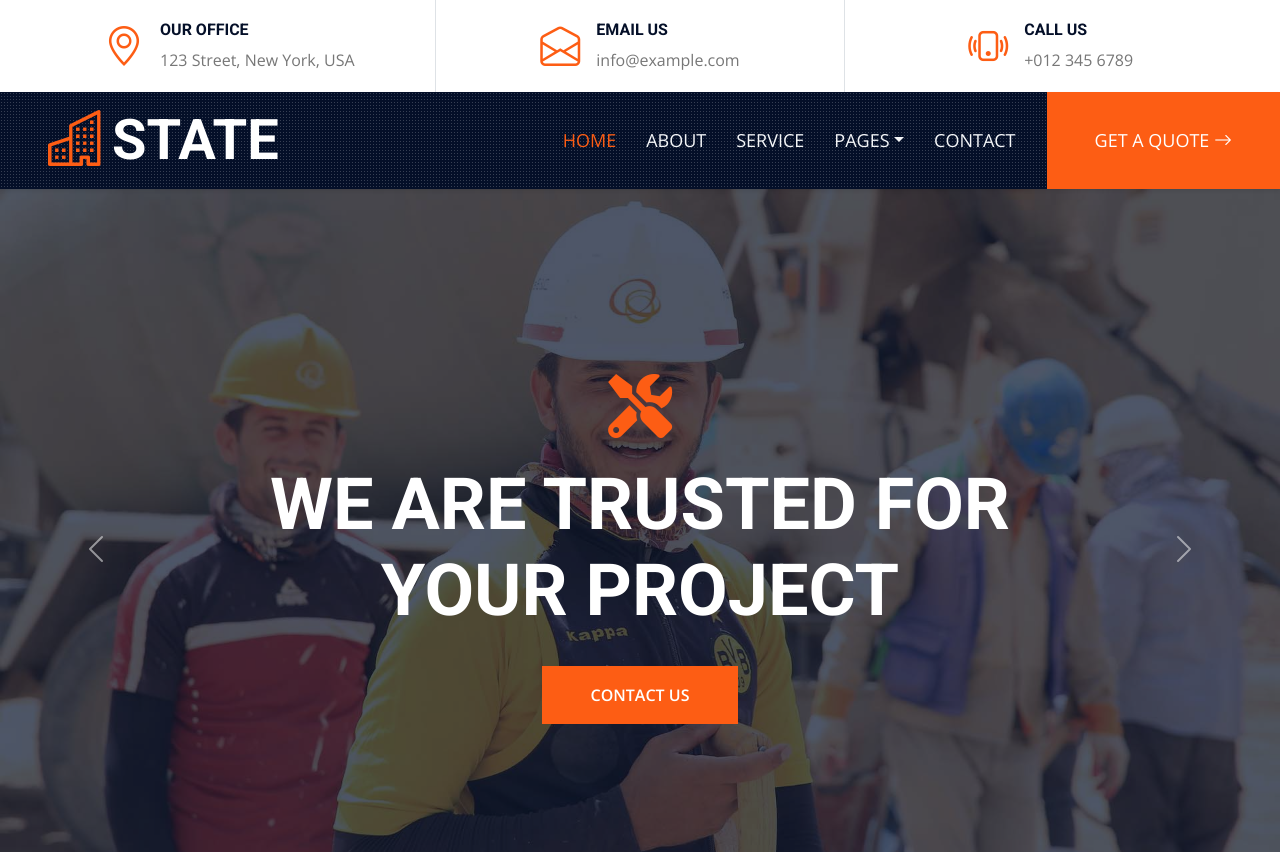
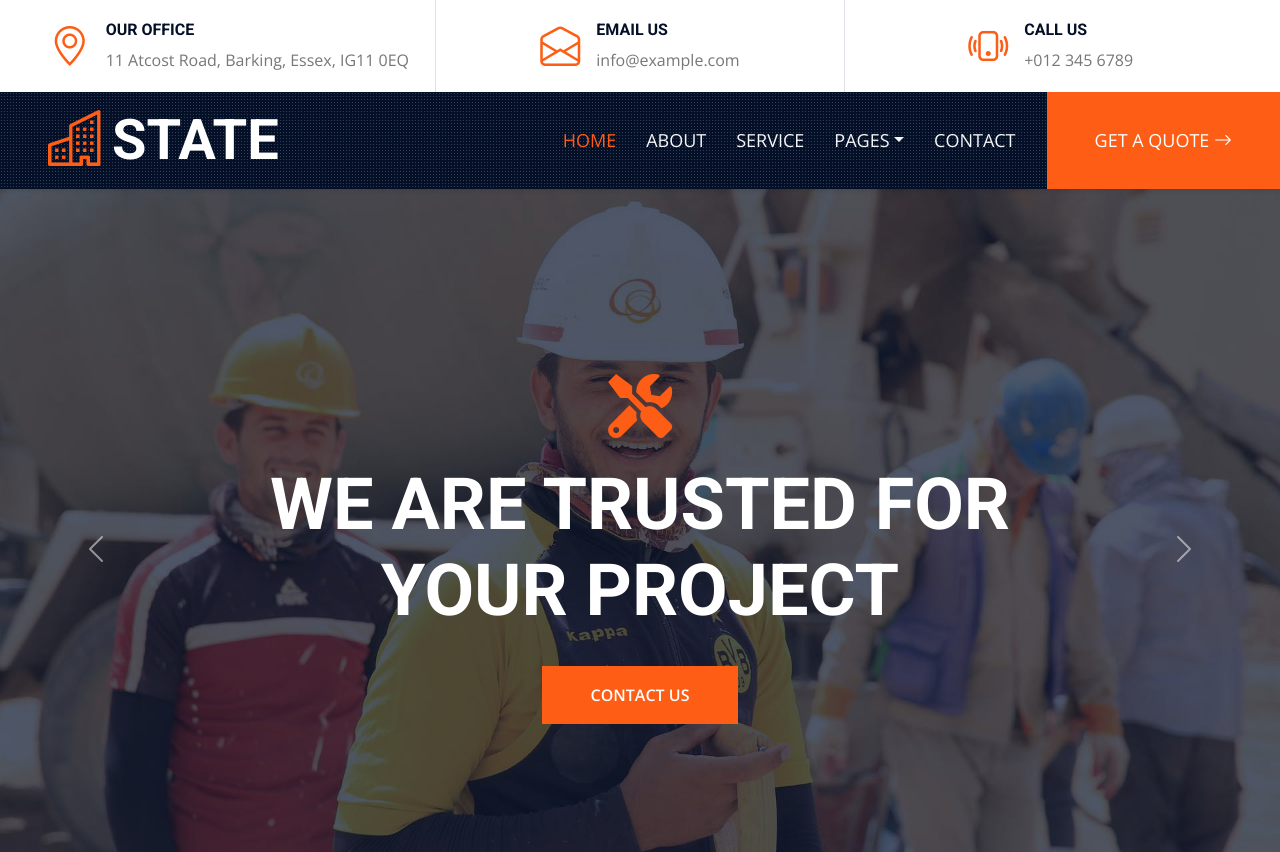
Before and after one commit to Hafiz-Anas/Sahib_Metal_Fabrications, a plain HTML site: page index.html in a window 1280 px wide. Shown: the top 852 px of the page. Drawn offline with nearby package versions, Linux system fonts and the light colour scheme.

Commit message:
netlify testing

```diff
--- a/index.html
+++ b/index.html
@@ -40,7 +40,7 @@
                     <i class="bi bi-geo-alt fs-1 text-primary me-3"></i>
                     <div class="text-start">
                         <h6 class="text-uppercase fw-bold">Our Office</h6>
-                        <span>123 Street, New York, USA</span>
+                        <span>11 Atcost Road, Barking, Essex, IG11 0EQ</span>
                     </div>
                 </div>
             </div>
```
